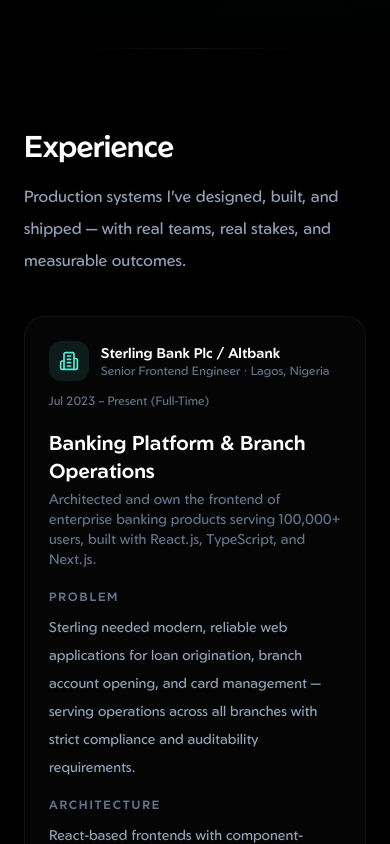
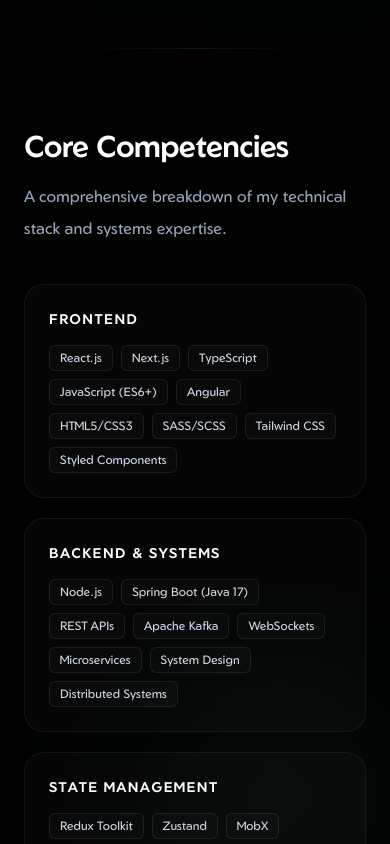
Before and after one commit to seyi-adeoti/portfolio, a Next.js app: page / in a window 390 px wide. Shown: the part 1320-2164 px from the top of the page. Built offline with nearby package versions, Linux system fonts and the light colour scheme.

Commit message:
feat: add skills section and expand project links with API documentation and architecture support

```diff
--- a/app/page.tsx
+++ b/app/page.tsx
@@ -14,6 +14,7 @@
   heroBadges,
   heroLocation,
   heroVisaStatus,
+  skills,
   experience,
   projects,
   contactLinks,
@@ -107,6 +108,41 @@
 
           {/* Bottom gradient fade */}
           <div className="pointer-events-none absolute inset-x-0 bottom-0 h-32 bg-gradient-to-t from-black to-transparent" />
+        </section>
+
+        {/* ───────────────────── SKILLS ───────────────────── */}
+        <section id="skills" className="section-divider relative">
+          <SectionGlow position="right" />
+          <div className="relative z-10 mx-auto max-w-7xl px-6 sm:px-8">
+            <ScrollReveal>
+              <SectionHeading>Core Competencies</SectionHeading>
+              <p className="section-subtitle">
+                A comprehensive breakdown of my technical stack and systems expertise.
+              </p>
+            </ScrollReveal>
+
+            <StaggerContainer className="mt-10 grid gap-5 sm:grid-cols-2 lg:grid-cols-3">
+              {skills.map((skillGroup) => (
+                <StaggerItem key={skillGroup.category}>
+                  <Card className="h-full p-6">
+                    <h3 className="text-sm font-semibold uppercase tracking-[0.1em] text-white mb-4">
+                      {skillGroup.category}
+                    </h3>
+                    <div className="flex flex-wrap gap-2">
+                      {skillGroup.items.map((item) => (
+                        <span
+                          key={item}
+                          className="rounded-md border border-white/[0.08] bg-white/[0.02] px-2.5 py-1 text-xs text-slate-300"
+                        >
+                          {item}
+                        </span>
+                      ))}
+                    </div>
+                  </Card>
+                </StaggerItem>
+              ))}
+            </StaggerContainer>
+          </div>
         </section>
 
         {/* ───────────────────── EXPERIENCE ───────────────────── */}
@@ -218,7 +254,7 @@
                       ))}
                     </div>
 
-                    <div className="mt-4 flex gap-2">
+                    <div className="mt-4 flex gap-3 flex-wrap">
                       {project.live && project.href && (
                         <a
                           href={project.href}
@@ -237,6 +273,26 @@
                           className="flex items-center gap-1 text-xs font-semibold text-slate-400 transition hover:text-white"
                         >
                           GitHub <ArrowUpRight className="h-3 w-3" />
+                        </a>
+                      )}
+                      {'apiDocs' in project && project.apiDocs && (
+                        <a
+                          href={project.apiDocs}
+                          target="_blank"
+                          rel="noopener noreferrer"
+                          className="flex items-center gap-1 text-xs font-semibold text-sky-400 transition hover:text-sky-300"
+                        >
+                          API Docs <ArrowUpRight className="h-3 w-3" />
+                        </a>
+                      )}
+                      {'architecture' in project && project.architecture && (
+                        <a
+                          href={project.architecture}
+                          target="_blank"
+                          rel="noopener noreferrer"
+                          className="flex items-center gap-1 text-xs font-semibold text-purple-400 transition hover:text-purple-300"
+                        >
+                          Architecture <ArrowUpRight className="h-3 w-3" />
                         </a>
                       )}
                     </div>
```
